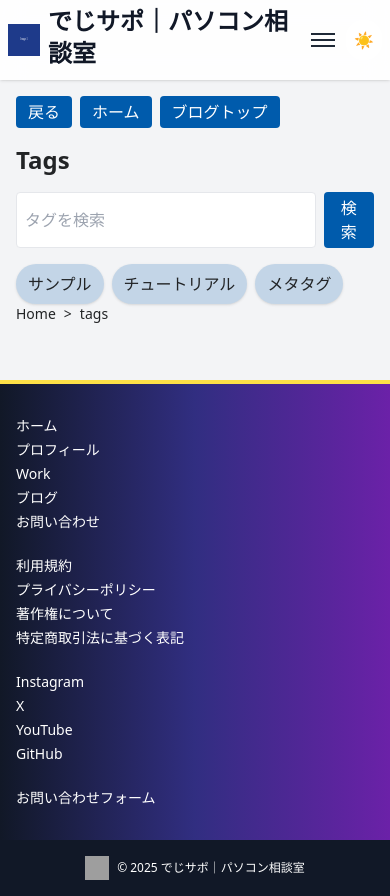
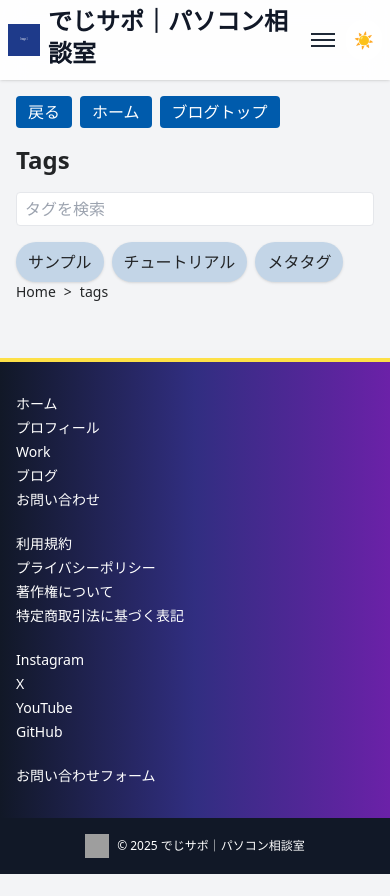
Before and after one commit to maruyamamasaya/Portfolio, a Next.js app: page /tags in a window 390 px wide. After the commit the page ends 874 px from the top, so only its background shows below. Built offline with nearby package versions, Linux system fonts and the light colour scheme; grey boxes are pictures that could not be loaded.

Commit message:
Add tag search suggestions

```diff
--- /dev/null
+++ b/src/app/tags/TagSearch.tsx
@@ -0,0 +1,84 @@
+"use client";
+import { useState, useEffect } from "react";
+import { useRouter } from "next/navigation";
+
+interface Props {
+  tags: string[];
+}
+
+export default function TagSearch({ tags }: Props) {
+  const [query, setQuery] = useState("");
+  const [suggestions, setSuggestions] = useState<string[]>([]);
+  const [activeIndex, setActiveIndex] = useState(-1);
+  const router = useRouter();
+
+  useEffect(() => {
+    const q = query.toLowerCase();
+    if (!q) {
+      setSuggestions([]);
+      setActiveIndex(-1);
+      return;
+    }
+    const matched = tags
+      .filter(tag => tag.toLowerCase().includes(q))
+      .sort(
+        (a, b) =>
+          a.toLowerCase().indexOf(q) - b.toLowerCase().indexOf(q)
+      )
+      .slice(0, 10);
+    setSuggestions(matched);
+    setActiveIndex(-1);
+  }, [query, tags]);
+
+  const selectTag = (tag: string) => {
+    router.push(`/tags/${encodeURIComponent(tag)}`);
+  };
+
+  const onKeyDown = (e: React.KeyboardEvent<HTMLInputElement>) => {
+    if (!suggestions.length) return;
+    if (e.key === "ArrowDown") {
+      e.preventDefault();
+      setActiveIndex(i => (i + 1) % suggestions.length);
+    } else if (e.key === "ArrowUp") {
+      e.preventDefault();
+      setActiveIndex(i => (i - 1 + suggestions.length) % suggestions.length);
+    } else if (e.key === "Enter") {
+      e.preventDefault();
+      if (activeIndex >= 0) {
+        selectTag(suggestions[activeIndex]);
+      }
+    }
+  };
+
+  return (
+    <div className="relative">
+      <input
+        type="text"
+        placeholder="タグを検索"
+        value={query}
+        onChange={e => setQuery(e.target.value)}
+        onKeyDown={onKeyDown}
+        className="border rounded px-2 py-1 w-full sm:w-64"
+      />
+      {query && (
+        <ul className="absolute left-0 right-0 mt-1 bg-white border rounded shadow max-h-60 overflow-auto z-10">
+          {suggestions.length ? (
+            suggestions.map((tag, idx) => (
+              <li
+                key={tag}
+                className={`px-2 py-1 cursor-pointer ${
+                  idx === activeIndex ? "bg-primary/20" : ""
+                }`}
+                onMouseDown={() => selectTag(tag)}
+              >
+                {tag}
+              </li>
+            ))
+          ) : (
+            <li className="px-2 py-1 text-gray-500">一致するタグが見つかりません</li>
+          )}
+        </ul>
+      )}
+    </div>
+  );
+}
--- a/src/app/tags/page.tsx
+++ b/src/app/tags/page.tsx
@@ -1,38 +1,19 @@
 import Link from 'next/link';
 import { getAllTags } from '@/lib/posts';
 import BlogNavButtons from '../components/BlogNavButtons';
+import TagSearch from './TagSearch';
 
-export default function TagsPage({
-  searchParams,
-}: {
-  searchParams: { q?: string };
-}) {
-  const query = searchParams.q?.toLowerCase() ?? '';
+export default function TagsPage() {
   const tags = getAllTags();
-  const filteredTags = query
-    ? tags.filter(tag => tag.toLowerCase().includes(query))
-    : tags;
-  const displayTags = filteredTags.slice(0, 30);
-  const hasMore = filteredTags.length > 30;
+  const displayTags = tags.slice(0, 30);
+  const hasMore = tags.length > 30;
   return (
     <div>
       <BlogNavButtons />
       <h1 className="text-2xl font-bold mb-4">Tags</h1>
-      <form className="mb-4 flex">
-        <input
-          type="text"
-          name="q"
-          placeholder="タグを検索"
-          defaultValue={query}
-          className="border rounded px-2 py-1 w-full sm:w-64"
-        />
-        <button
-          type="submit"
-          className="ml-2 px-3 py-1 bg-primary text-white rounded"
-        >
-          検索
-        </button>
-      </form>
+      <div className="mb-4">
+        <TagSearch tags={tags} />
+      </div>
       <ul className="flex flex-wrap gap-2">
         {displayTags.map(tag => (
           <li
```
